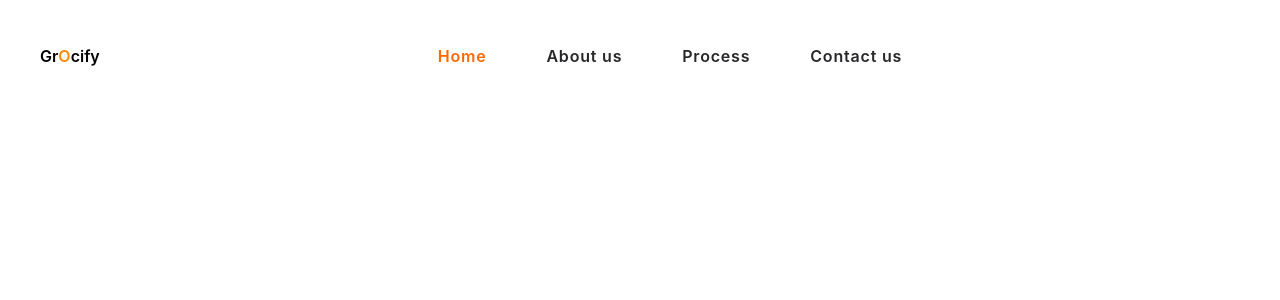
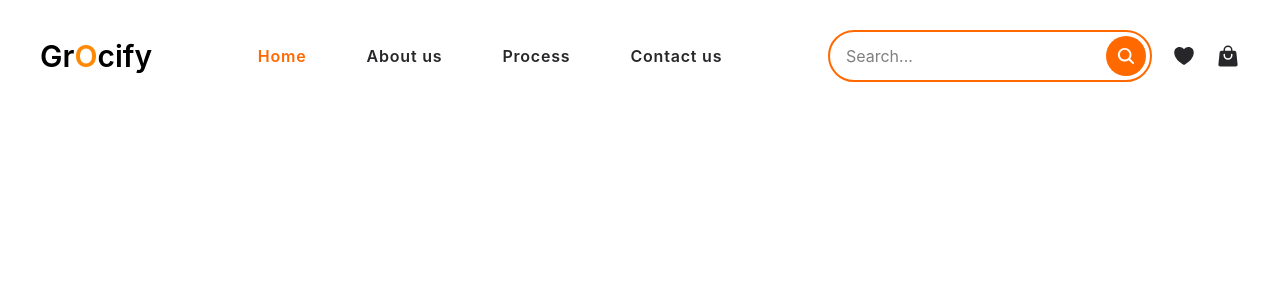
Before and after one commit to pawangrover100/-Multipage-Grocery-Website-with-React-Tailwind-CSS, a React (Vite) app: page / in a window 1280 px wide. Shown: the top 300 px of the page. Built offline with nearby package versions, Linux system fonts and the light colour scheme.

Commit message:
add search button and icons heart and shopping bag

```diff
--- a/src/components/Navbar/Navbar.jsx
+++ b/src/components/Navbar/Navbar.jsx
@@ -1,33 +1,73 @@
-import React from "react"
+import React from "react";
+import { IoHeartSharp } from "react-icons/io5";
+import { HiShoppingBag } from "react-icons/hi2";
+import { IoSearch } from "react-icons/io5";
 
 function Navbar() {
   return (
     <header className="bg-white">
       <nav className="max-w-[1400px] mx-auto px-10 h-[14vh] items-center flex justify-between">
         {/* logo */}
-        <a href="" className="text-3lx font-semibold">
+        <a href="" className="text-3xl font-semibold">
           Gr<span className="text-orange-400  uppercase">o</span>cify
         </a>
 
         {/* Desktop menu */}
         <ul className="flex items-center gap-x-15">
           <li>
-            <a href="" className="font-semibold tracking-wider text-orange-500">Home</a>
+            <a href="" className="font-semibold tracking-wider text-orange-500">
+              Home
+            </a>
           </li>
           <li>
-            <a href="" className="font-semibold tracking-wider text-zinc-800 hover:text-orange-500">About us</a>
+            <a
+              href=""
+              className="font-semibold tracking-wider text-zinc-800 hover:text-orange-500"
+            >
+              About us
+            </a>
           </li>
           <li>
-            <a href="" className="font-semibold tracking-wider text-zinc-800  hover:text-orange-500">Process</a>
+            <a
+              href=""
+              className="font-semibold tracking-wider text-zinc-800  hover:text-orange-500"
+            >
+              Process
+            </a>
           </li>
           <li>
-            <a href="" className="font-semibold tracking-wider text-zinc-800  hover:text-orange-500">Contact us</a>
+            <a
+              href=""
+              className="font-semibold tracking-wider text-zinc-800  hover:text-orange-500"
+            >
+              Contact us
+            </a>
           </li>
         </ul>
 
         {/* Nav Action */}
-        <div>
+        <div className="flex items-center gap-x-5">
+          {/* Search button */}
+          <div className="flex p-1 border-2 border-orange-500 rounded-full">
+            <input
+              type="text"
+              name="text"
+              id="text"
+              placeholder="Search..."
+              autoComplete="off"
+              className="flex-1 h-[5vh] px-3 focus:outline-none"
+            />
+            <button className="bg-orange-500 text-white rounded-full w-10 h-10  flex justify-center items-center text-xl ">
+            <IoSearch />
+          </button>
+          </div>
 
+          <a href="" className="text-2xl text-zinc-800">
+            <IoHeartSharp />
+          </a>
+          <a href="" className="text-2xl text-zinc-800">
+            <HiShoppingBag />
+          </a>
         </div>
       </nav>
     </header>
```
